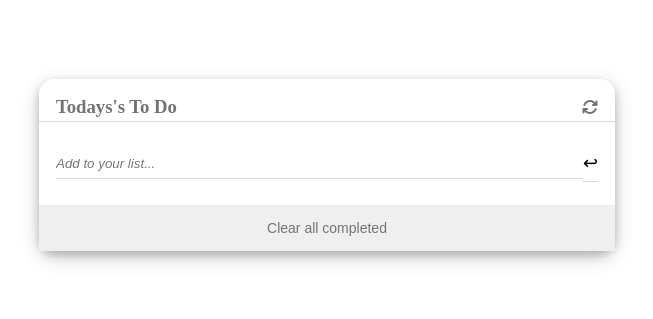
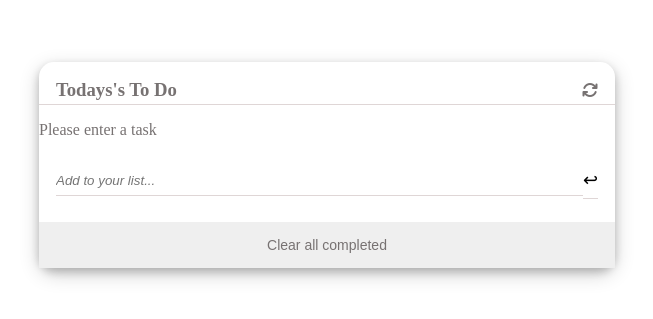
Before and after one commit to hamzaw9/ToDoList, a website built with webpack: page src/index.html in a window 1280 px wide. Shown: the part 235-554 px from the top of the page, without its empty margins (313-966 px from the left). Built offline with nearby package versions, Linux system fonts and the light colour scheme.

Commit message:
Add error message for empty input field

```diff
--- a/src/index.html
+++ b/src/index.html
@@ -16,6 +16,9 @@
           <h3>Todays's To Do</h3>
           <i class="fa-solid fa-arrows-rotate"></i>
         </div>
+        <div class="error-container">
+          <span class="error-msg">Please enter a task</span>
+        </div>
         <div class="add-task-container">
           <input id="add-task" type="text" placeholder="Add to your list..." />
           <button class="add-task-btn">&#8617;</button>
```
